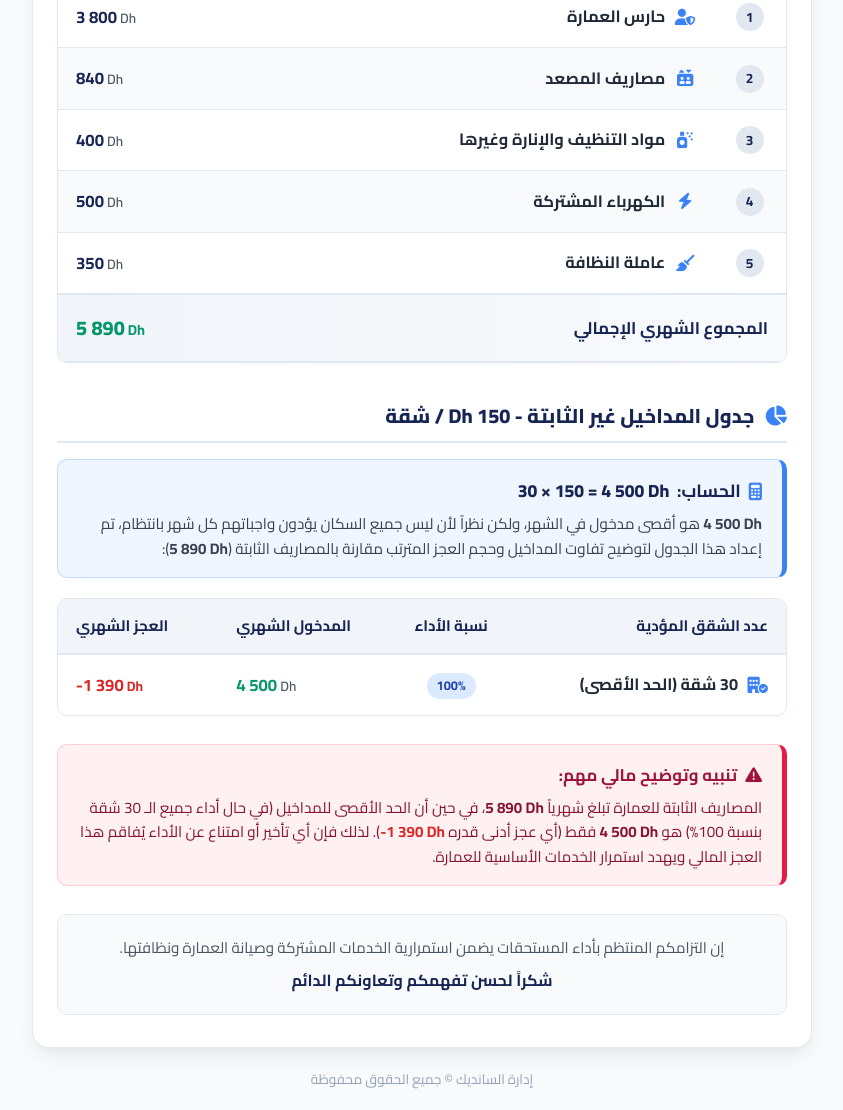
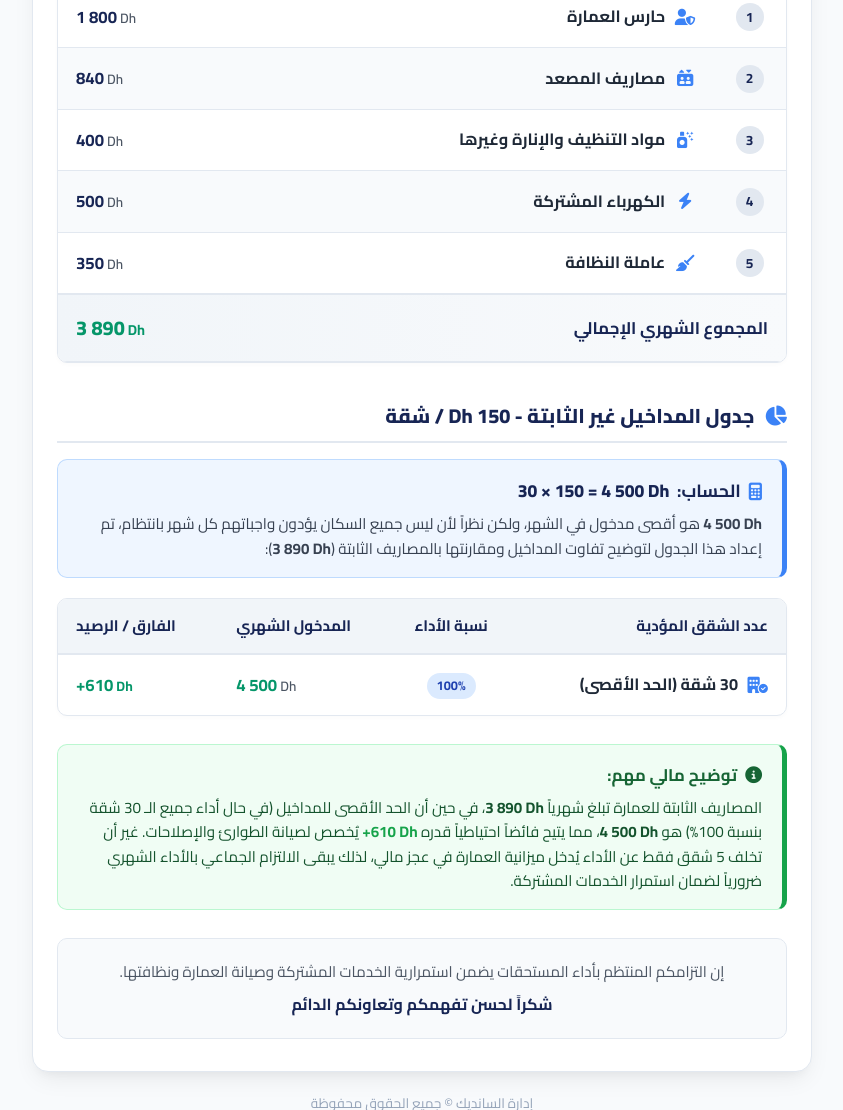
Before and after one commit to gaouaziz/res_ennehda, a plain HTML site: page index.htm in a window 1280 px wide. Shown: the part 449-1559 px from the top of the page, without its empty margins (218-1061 px from the left). Drawn offline with Linux system fonts and the light colour scheme.

Commit message:
Update guard cost to 1800 Dh and recalculate totals

```diff
--- a/index.htm
+++ b/index.htm
@@ -308,6 +308,19 @@
             margin-left: 3px;
         }
 
+        .surplus-cost {
+            font-weight: 700;
+            font-size: 1.05rem;
+            color: #059669;
+            direction: ltr;
+            text-align: left;
+        }
+
+        .surplus-cost .currency {
+            font-size: 0.85rem;
+            margin-left: 3px;
+        }
+
         .status-badge {
             display: inline-block;
             padding: 2px 10px;
@@ -456,7 +469,7 @@
                                 </div>
                             </td>
                             <td>
-                                <div class="item-cost">3 800<span class="currency">Dh</span></div>
+                                <div class="item-cost">1 800<span class="currency">Dh</span></div>
                             </td>
                         </tr>
                         <tr>
@@ -522,7 +535,7 @@
                                 <strong>المجموع الشهري الإجمالي</strong>
                             </td>
                             <td>
-                                <div class="total-amount">5 890<span class="currency" style="font-size: 0.9rem; color: #059669; font-weight: 700; margin-left: 3px;">Dh</span></div>
+                                <div class="total-amount">3 890<span class="currency" style="font-size: 0.9rem; color: #059669; font-weight: 700; margin-left: 3px;">Dh</span></div>
                             </td>
                         </tr>
                     </tfoot>
@@ -541,7 +554,7 @@
                     <span>الحساب: <bdi dir="ltr" style="font-weight: 800; direction: ltr; unicode-bidi: isolate; margin-right: 4px;">30 × 150 = 4 500 Dh</bdi></span>
                 </div>
                 <p class="calc-note">
-                    <strong dir="ltr">4 500 Dh</strong> هو أقصى مدخول في الشهر، ولكن نظراً لأن ليس جميع السكان يؤدون واجباتهم كل شهر بانتظام، تم إعداد هذا الجدول لتوضيح تفاوت المداخيل وحجم العجز المترتب مقارنة بالمصاريف الثابتة (<strong dir="ltr">5 890 Dh</strong>):
+                    <strong dir="ltr">4 500 Dh</strong> هو أقصى مدخول في الشهر، ولكن نظراً لأن ليس جميع السكان يؤدون واجباتهم كل شهر بانتظام، تم إعداد هذا الجدول لتوضيح تفاوت المداخيل ومقارنتها بالمصاريف الثابتة (<strong dir="ltr">3 890 Dh</strong>):
                 </p>
             </div>
 
@@ -552,7 +565,7 @@
                             <th style="width: 36%;">عدد الشقق المؤدية</th>
                             <th style="width: 20%; text-align: center;">نسبة الأداء</th>
                             <th style="width: 22%; text-align: left;">المدخول الشهري</th>
-                            <th style="width: 22%; text-align: left;">العجز الشهري</th>
+                            <th style="width: 22%; text-align: left;">الفارق / الرصيد</th>
                         </tr>
                     </thead>
                     <tbody>
@@ -570,21 +583,21 @@
                                 <div class="item-cost" style="color: #059669;">4 500<span class="currency">Dh</span></div>
                             </td>
                             <td>
-                                <div class="deficit-cost">-1 390<span class="currency">Dh</span></div>
+                                <div class="surplus-cost">+610<span class="currency">Dh</span></div>
                             </td>
                         </tr>
                     </tbody>
                 </table>
             </div>
 
-            <!-- Alert Card on Financial Deficit -->
-            <div class="alert-deficit-card">
-                <h4>
-                    <i class="fa-solid fa-triangle-exclamation"></i>
-                    تنبيه وتوضيح مالي مهم:
+            <!-- Alert Card on Financial Balance -->
+            <div class="alert-deficit-card" style="background-color: #f0fdf4; border: 1px solid #bbf7d0; border-right: 5px solid #16a34a;">
+                <h4 style="color: #166534;">
+                    <i class="fa-solid fa-circle-info"></i>
+                    توضيح مالي مهم:
                 </h4>
-                <p>
-                    المصاريف الثابتة للعمارة تبلغ شهرياً <strong dir="ltr">5 890 Dh</strong>، في حين أن الحد الأقصى للمداخيل (في حال أداء جميع الـ 30 شقة بنسبة 100%) هو <strong dir="ltr">4 500 Dh</strong> فقط (أي عجز أدنى قدره <strong dir="ltr" style="color: #dc2626;">-1 390 Dh</strong>). لذلك فإن أي تأخير أو امتناع عن الأداء يُفاقم هذا العجز المالي ويهدد استمرار الخدمات الأساسية للعمارة.
+                <p style="color: #14532d;">
+                    المصاريف الثابتة للعمارة تبلغ شهرياً <strong dir="ltr">3 890 Dh</strong>، في حين أن الحد الأقصى للمداخيل (في حال أداء جميع الـ 30 شقة بنسبة 100%) هو <strong dir="ltr">4 500 Dh</strong>، مما يتيح فائضاً احتياطياً قدره <strong dir="ltr" style="color: #16a34a;">+610 Dh</strong> يُخصص لصيانة الطوارئ والإصلاحات. غير أن تخلف 5 شقق فقط عن الأداء يُدخل ميزانية العمارة في عجز مالي، لذلك يبقى الالتزام الجماعي بالأداء الشهري ضرورياً لضمان استمرار الخدمات المشتركة.
                 </p>
             </div>
 
```
Also changed, not shown: index.html (+25 -12 lines).
